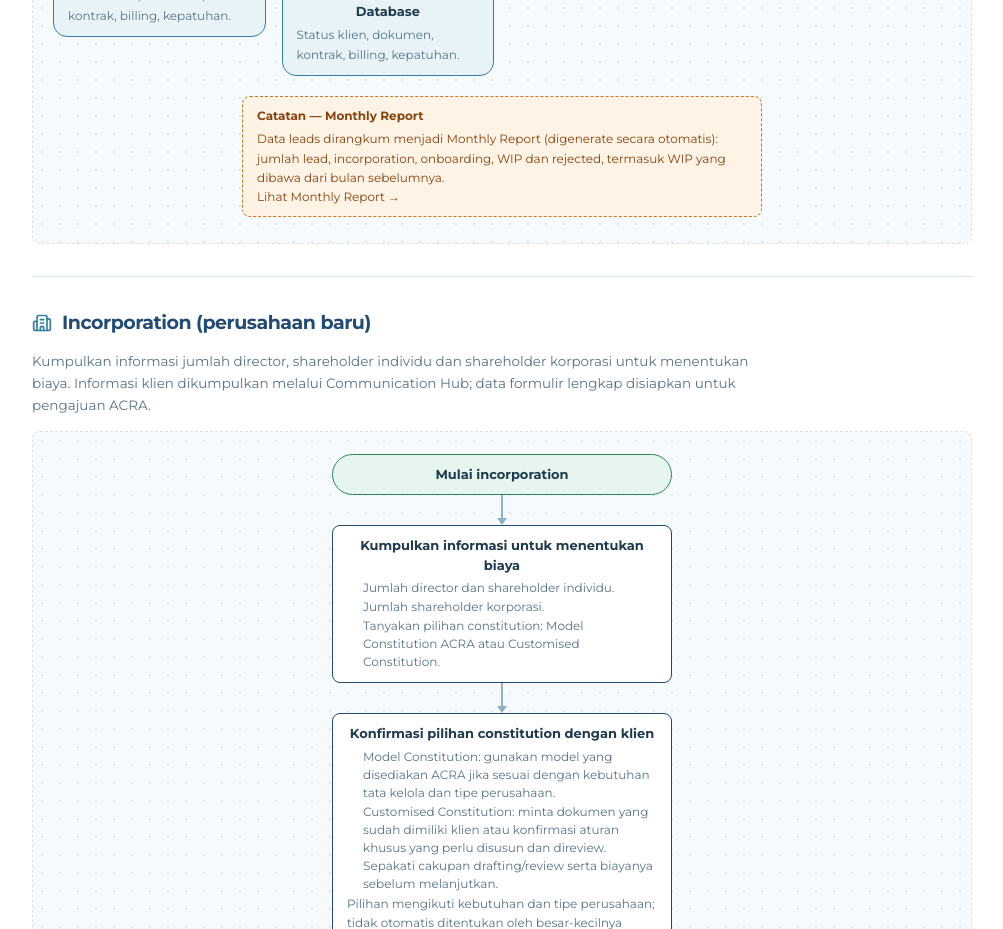
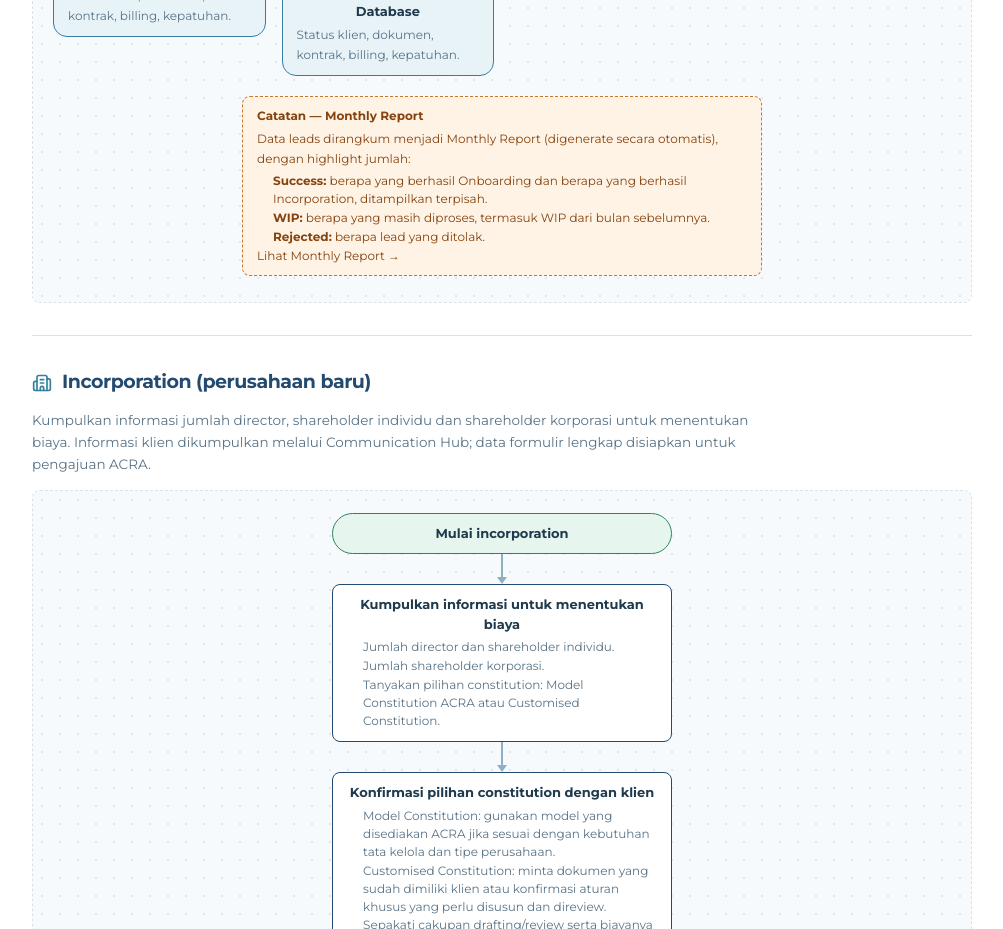
Before and after one commit to irosadie/soas-crm-handbook, a Next.js app: page /docs in a window 1280 px wide. Shown: the part 10900-11829 px from the top of the page, without its empty margins (268-1271 px from the left). Built offline with nearby package versions, Linux system fonts and the light colour scheme.

Commit message:
docs: highlight monthly success WIP and rejected counts

```diff
--- a/components/docs-view.tsx
+++ b/components/docs-view.tsx
@@ -505,7 +505,12 @@ export default function DocsView({ version = "1.1" }: { version?: "1.0" | "1.1"
               </Branch>
             </Branches>
             {version === "1.1" && <FlowNode id="lead-monthly-report-note" kind="note" lang={lang} title={isId ? "Catatan — Monthly Report" : "Note — Monthly Report"}>
-              <p>{isId ? "Data leads dirangkum menjadi Monthly Report (digenerate secara otomatis): jumlah lead, incorporation, onboarding, WIP dan rejected, termasuk WIP yang dibawa dari bulan sebelumnya." : "Lead data is compiled into the Monthly Report (automatically generated): lead counts, incorporations, onboardings, WIP and rejected leads, including WIP carried forward from the previous month."}</p>
+              <p>{isId ? "Data leads dirangkum menjadi Monthly Report (digenerate secara otomatis), dengan highlight jumlah:" : "Lead data is compiled into the Monthly Report (automatically generated), highlighting the number of:"}</p>
+              <ul>
+                <li><strong>Success:</strong> {isId ? "berapa yang berhasil Onboarding dan berapa yang berhasil Incorporation, ditampilkan terpisah." : "successful Onboardings and successful Incorporations, shown separately."}</li>
+                <li><strong>WIP:</strong> {isId ? "berapa yang masih diproses, termasuk WIP dari bulan sebelumnya." : "leads still in progress, including WIP carried forward from the previous month."}</li>
+                <li><strong>Rejected:</strong> {isId ? "berapa lead yang ditolak." : "rejected leads."}</li>
+              </ul>
               <a href="#monthly-management-report">{isId ? "Lihat Monthly Report →" : "View Monthly Report →"}</a>
             </FlowNode>}
           </Flow>
```
